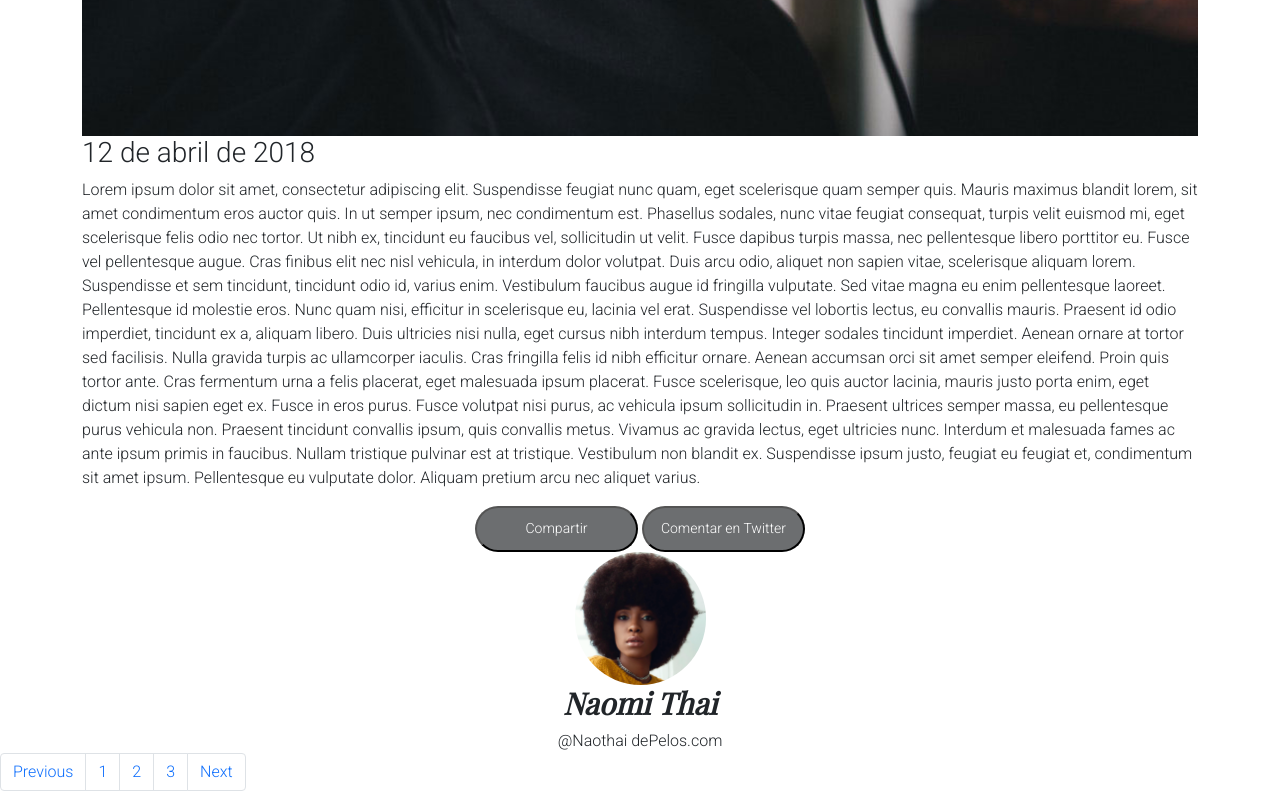
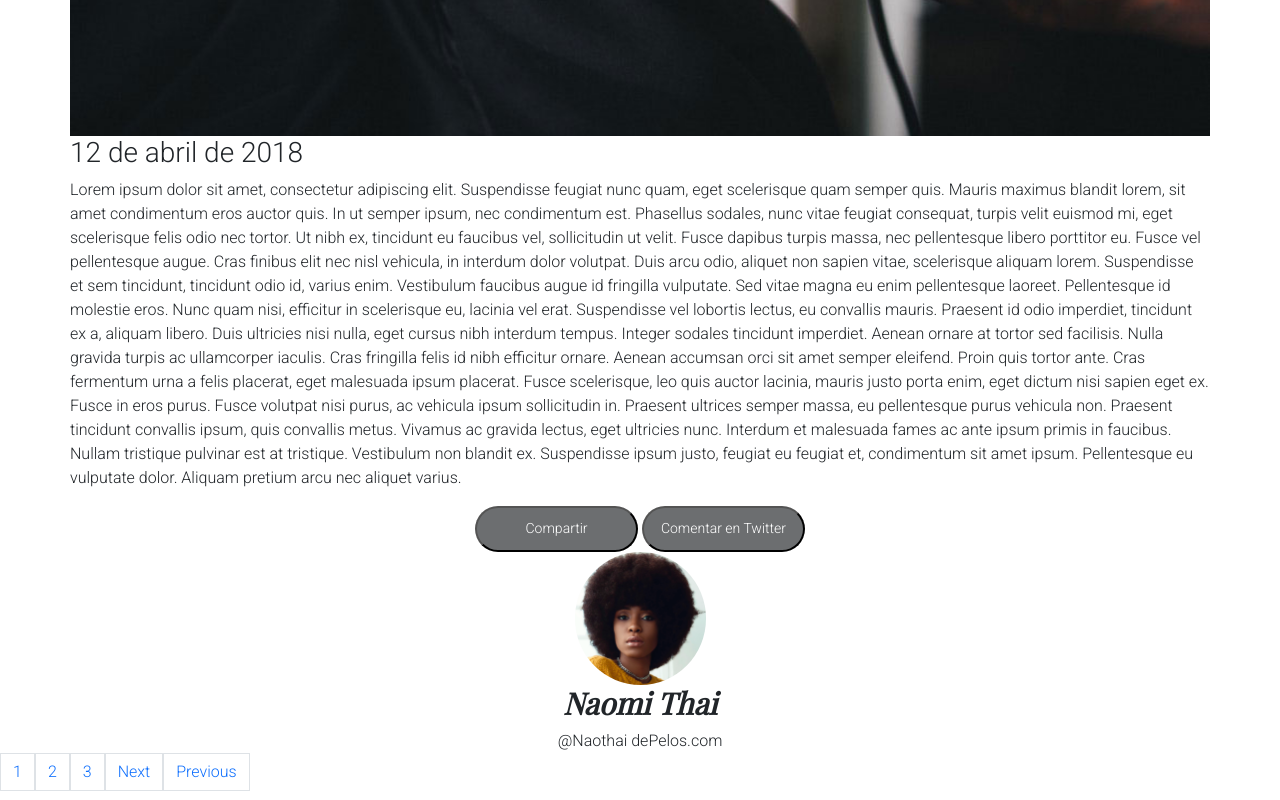
Before and after one commit to Desafio-Latam/barbershop, a plain HTML site: page index.html in a window 1280 px wide. Shown: the part 660-1460 px from the top of the page. Drawn offline with nearby package versions, Linux system fonts and the light colour scheme; a web font is replaced by a local one.

Commit message:
Se arreglan variables sass

```diff
--- a/index.html
+++ b/index.html
@@ -113,11 +113,11 @@
     <!--Pagination-->
     <nav class="pagination">
       <ul class="pagination">
-        <li class="page-item"><a class="page-link" href="#">Previous</a></li>
-        <li class="page-item"><a class="page-link" href="#">1</a></li>
-        <li class="page-item"><a class="page-link" href="#" >2</a></li>
-        <li class="page-item"><a class="page-link" href="#">3</a></li>
-        <li class="page-item"><a class="page-link" href="#">Next</a></li>
+        <li class="pagination__page-item"><a class="page-link" href="#">1</a></li>
+        <li class="pagination__page-item"><a class="page-link" href="#" >2</a></li>
+        <li class="pagination__page-item"><a class="page-link" href="#">3</a></li>
+        <li class="pagination__page-item"><a class="page-link" href="#">Next</a></li>
+        <li class="pagination__page-item"><a class="page-link" href="#">Previous</a></li>
       </ul>
     </nav>
     <!--Fin Pagination-->
--- a/scss/abstract/_variables.scss
+++ b/scss/abstract/_variables.scss
@@ -21,3 +21,8 @@ $fz-x-large: 30px;
 $fz-large: 18px;
 $fz-medium: 16px;
 $fz-small: 12px;
+
+//screen size
+$max-movil: 320px;
+$max-tablet: 768px;
+$max-desktop: 1024px;
--- a/scss/components/_paginations.scss
+++ b/scss/components/_paginations.scss
@@ -0,0 +1,10 @@
+.page-link {
+
+}
+
+.pagination {
+
+    &__page-item {
+
+    }
+}
--- a/scss/layout/_header.scss
+++ b/scss/layout/_header.scss
@@ -24,3 +24,7 @@
 
   }
 }
+.col {
+  margin: 0px;
+  padding: 0px;
+}
```
Also changed, not shown: assets/css/style.css, 1 other file.
